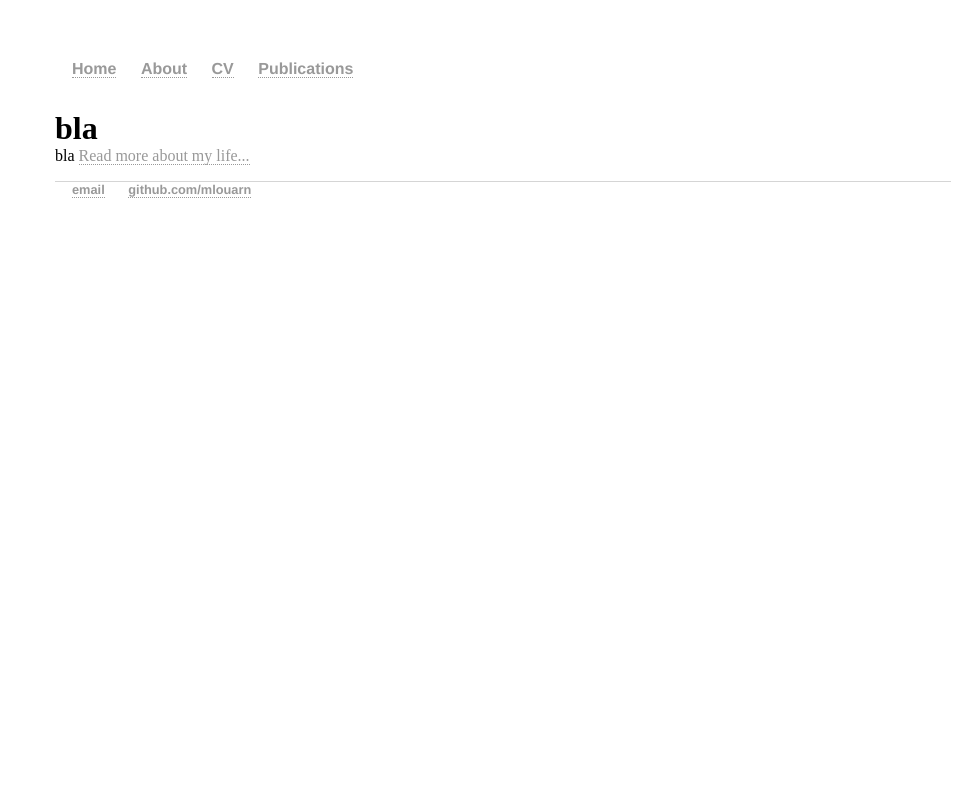
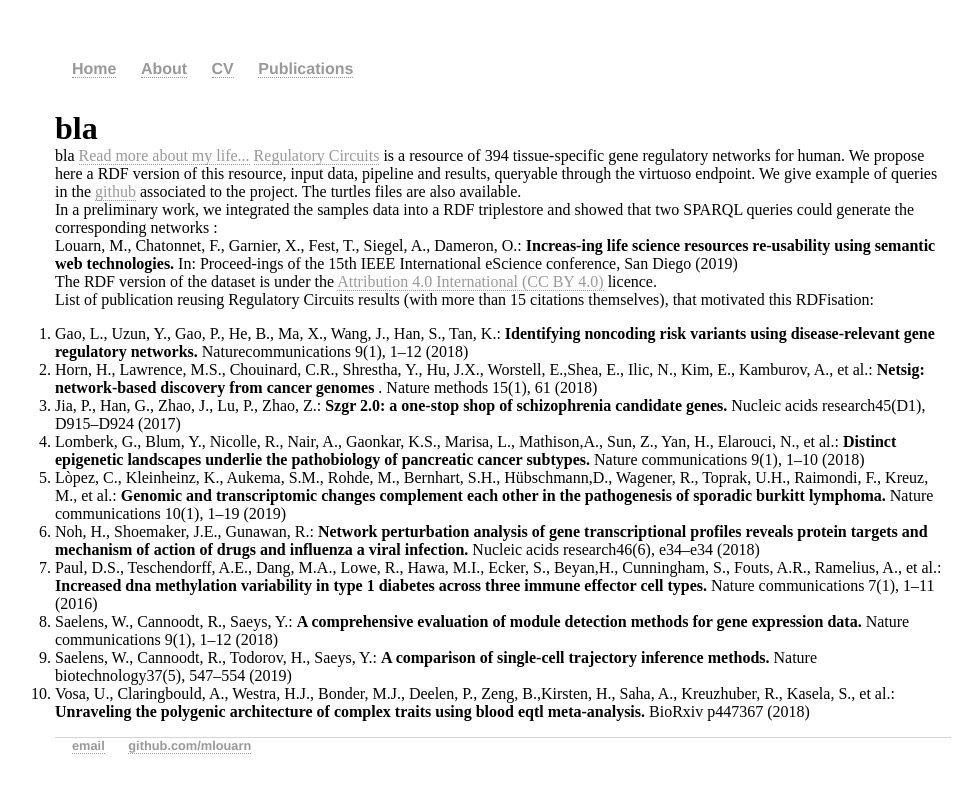
Before and after one commit to mlouarn/mlouarn.github.io, a Jekyll site: the page built from index.html, in a window 1280 px wide. Shown: the top 793 px of the page, without its empty margins (137-1105 px from the left). Built offline with Jekyll 4.4.1, drawn with Linux system fonts in a browser that asks for light colours.

Commit message:
Update index.html

```diff
--- a/index.html
+++ b/index.html
@@ -4,5 +4,25 @@ title: Marine Louarn, PhD student
 ---
 <div class="blurb">
 	<h1>bla</h1>
-	<p>bla <a href="/about">Read more about my life...</a></p>
+	<p>bla <a href="/about">Read more about my life...</a>
+	<a href="http://regulatorycircuits.org/">Regulatory Circuits</a> is a resource of 394 tissue-specific gene regulatory networks for human. We propose here a RDF version of this resource, input data, pipeline and results, queryable through the virtuoso endpoint. We give example of queries in the <a href="https://github.com/mlouarn/RCsparql">github</a> associated to the project. The turtles files are also available.<br />
+In a preliminary work, we integrated the samples data into a RDF triplestore and showed that two SPARQL queries could generate the corresponding networks :<br />
+ Louarn, M., Chatonnet, F., Garnier, X., Fest, T., Siegel, A., Dameron, O.: <b>Increas-ing life science resources re-usability using semantic web technologies.</b> In: Proceed-ings of the 15th IEEE International eScience conference, San Diego (2019)<br />
+
+The RDF version of the dataset is under the <a href="https://creativecommons.org/licenses/by/4.0/"> Attribution 4.0 International (CC BY 4.0)</a> licence.<br />
+
+
+List of publication reusing Regulatory Circuits results (with more than 15 citations themselves), that motivated this RDFisation:
+<ol>
+<li>Gao, L., Uzun, Y., Gao, P., He, B., Ma, X., Wang, J., Han, S., Tan, K.: <b> Identifying noncoding  risk variants  using  disease-relevant  gene  regulatory  networks.</b>   Naturecommunications 9(1), 1–12 (2018)</li>
+<li>Horn, H., Lawrence, M.S., Chouinard, C.R., Shrestha, Y., Hu, J.X., Worstell, E.,Shea, E., Ilic, N., Kim, E., Kamburov, A., et al.: <b> Netsig: network-based discovery from cancer genomes</b> . Nature methods 15(1),  61 (2018)</li>
+<li>Jia, P., Han, G., Zhao, J., Lu, P., Zhao, Z.: <b> Szgr 2.0: a one-stop shop of schizophrenia candidate genes.</b>  Nucleic acids research45(D1), D915–D924 (2017)</li>
+<li>Lomberk, G., Blum, Y., Nicolle, R., Nair, A., Gaonkar, K.S., Marisa, L., Mathison,A., Sun, Z., Yan, H., Elarouci, N., et al.: <b> Distinct epigenetic landscapes underlie the pathobiology of pancreatic cancer subtypes.</b>  Nature communications 9(1), 1–10 (2018)</li>
+<li> Lòpez, C., Kleinheinz, K., Aukema, S.M., Rohde, M., Bernhart, S.H., Hübschmann,D., Wagener,  R.,  Toprak,  U.H.,  Raimondi,  F.,  Kreuz,  M.,  et  al.: <b> Genomic  and transcriptomic changes  complement  each  other  in  the  pathogenesis  of sporadic burkitt lymphoma.</b> Nature communications 10(1), 1–19 (2019)</li>
+<li>Noh,  H.,  Shoemaker, J.E.,  Gunawan,  R.:  <b> Network  perturbation  analysis  of  gene transcriptional profiles reveals protein targets and mechanism of action of drugs and influenza a viral infection.</b>  Nucleic acids research46(6), e34–e34 (2018)</li>
+<li>Paul, D.S., Teschendorff, A.E., Dang, M.A., Lowe, R., Hawa, M.I., Ecker, S., Beyan,H., Cunningham, S., Fouts, A.R., Ramelius, A., et al.: <b> Increased dna methylation variability in type 1 diabetes across three immune effector cell types.</b>  Nature communications 7(1), 1–11 (2016)</li>
+<li>Saelens, W., Cannoodt, R., Saeys, Y.: <b> A comprehensive evaluation of module detection methods for gene expression data.</b>  Nature communications 9(1), 1–12 (2018)</li>
+<li>Saelens,  W.,  Cannoodt,  R.,  Todorov,  H.,  Saeys,  Y.:  <b> A  comparison  of  single-cell trajectory inference methods.</b> Nature biotechnology37(5), 547–554 (2019)</li>
+<li>Vosa,  U.,  Claringbould,  A.,  Westra,  H.J.,  Bonder,  M.J.,  Deelen,  P.,  Zeng,  B.,Kirsten, H., Saha, A., Kreuzhuber, R., Kasela, S., et al.: <b> Unraveling the polygenic architecture of complex traits using blood eqtl meta-analysis.</b>  BioRxiv p447367 (2018)</li>
+</ol> </p>
 </div><!-- /.blurb -->
```
